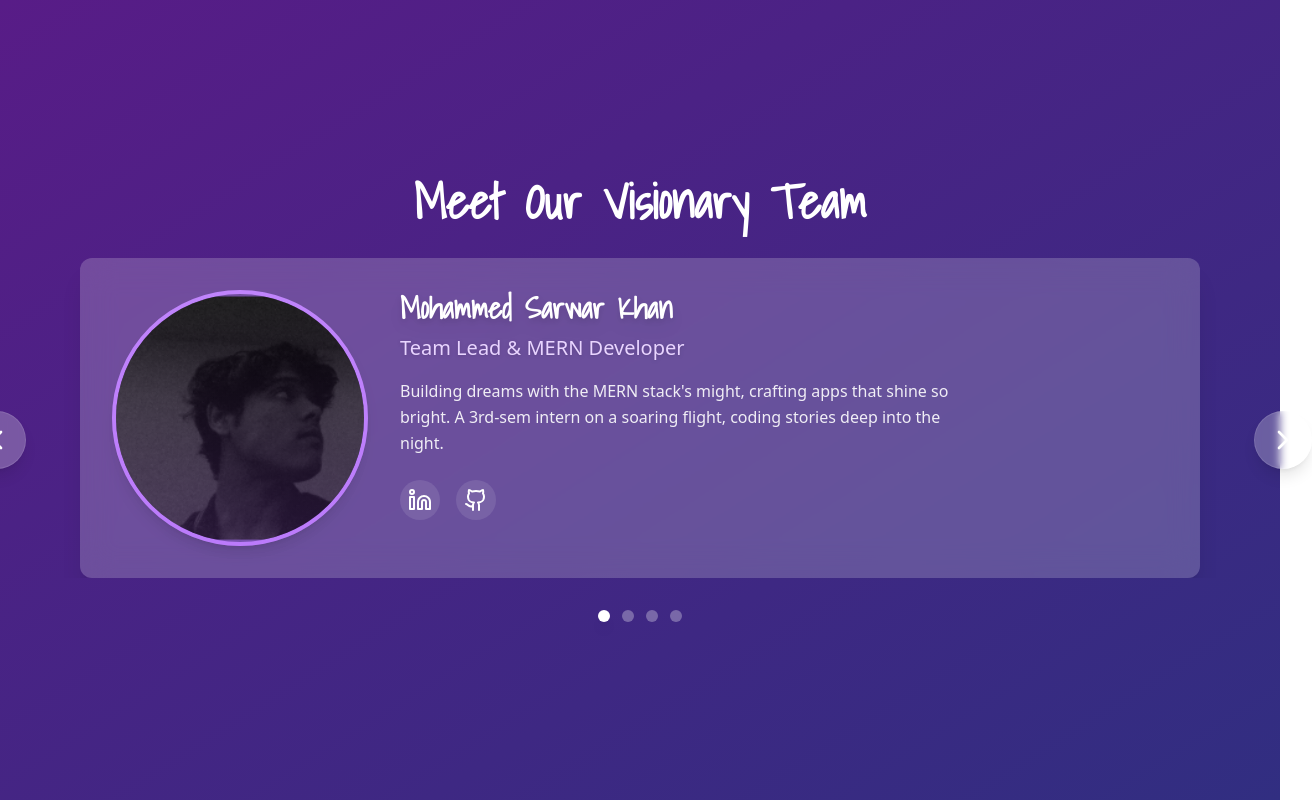
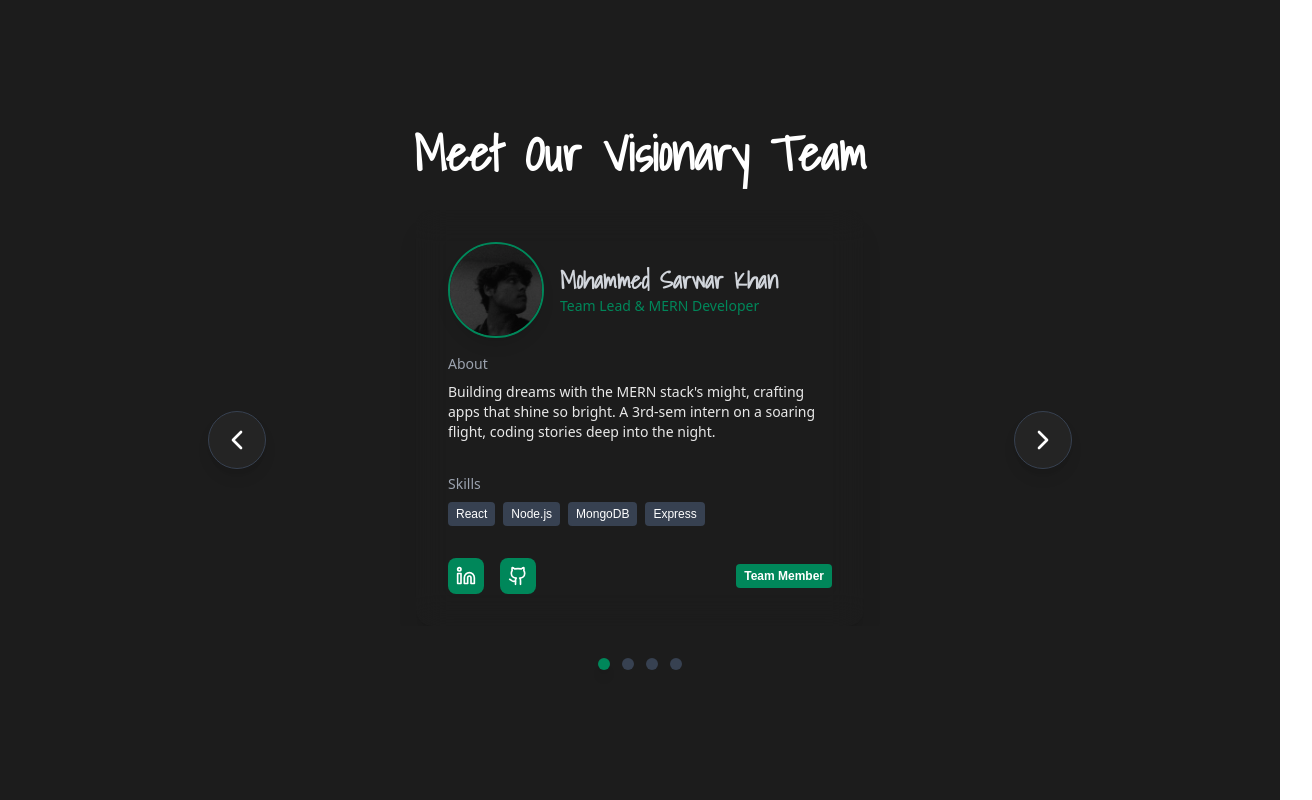
Before and after one commit to talhadevelopes/FlowCare2, a React (Vite) app in the folder Frontend/: page /team in a window 1280 px wide. Shown: the whole page, 1312 px wide, since content can reach past the window. Built offline with nearby package versions, Linux system fonts and the light colour scheme.

Commit message:
Meet our team

```diff
--- a/Frontend/src/components/Landing.jsx
+++ b/Frontend/src/components/Landing.jsx
@@ -642,8 +642,8 @@ const AppFeatureCard = ({ title, description, icon }) => {
 
 const PartnerLogo = ({ name }) => {
   return (
-    <div className="bg-gray-100 dark:bg-gray-700 h-20 rounded-lg flex items-center justify-center">
-      <span className="text-gray-200 dark:text-gray-400 font-medium">{name}</span>
+    <div className="bg-gray-200 dark:bg-gray-700 h-20 rounded-lg flex items-center justify-center">
+      <span className="text-gray-100 dark:text-gray-400 font-medium">{name}</span>
     </div>
   );
 };
--- a/Frontend/src/components/ModernTeamShowcase.jsx
+++ b/Frontend/src/components/ModernTeamShowcase.jsx
@@ -1,218 +1,3 @@
-// import React, { useState, useRef, useEffect } from 'react'
-// import { motion, AnimatePresence } from 'framer-motion'
-// import { ChevronLeft, ChevronRight, Linkedin, Github } from 'lucide-react'
-
-
-
-// const teamMembers = [
-//   {
-//     id: 1,
-//     name: "Mohammed Sarwar Khan",
-//     role: "Team Lead & MERN Developer",
-//     image: "../../public/images/Sarwar.png?height=400&width=300",
-//     bio: "Building dreams with the MERN stack's might, crafting apps that shine so bright. A 3rd-sem intern on a soaring flight, coding stories deep into the night.",
-//     linkedin: "https://www.linkedin.com/in/mohammed-sarwar-khan",
-//     github: "https://www.github.com/Mohfazam",
-//     isLead: true
-//   },
-//   {
-//     id: 2,
-//     name: "Mohammed Talha Ahmed Siddique",
-//     role: "Full Stack developer",
-//     image: "/placeholder.svg?height=400&width=300",
-//     bio: "You dont know me, but your wife does, and the nigga who complained about me - bruh your mom loves pan cakes right?",
-//     linkedin: "https://www.linkedin.com/in/mohammed-talha-ahmed-6871a42ab/?utm_source=share&utm_campaign=share_via&utm_content=profile&utm_medium=android_app",
-//     isLead: false
-//   },
-//   {
-//     id: 3,
-//     name: "Mohammed Nouman",
-//     role: "Front-End developer",
-//     image: "../../public/images/nouman.jpeg?height=400&width=300",
-//     bio: "Hi, I'm Mohammed Nouman! I'm currently in my 3rd semester of IT engineering, diving deep into DevOps while sharpening my Full Stack skills. When I’m not coding, I’m either watching Hollywood action films or enjoying some thrilling sports moments. 🚀🎥⚽",
-//     linkedin: "https://www.linkedin.com/in/mohammed-nouman-3320a7279/?utm_source=share&utm_campaign=share_via&utm_content=profile&utm_medium=android_app",
-//     isLead: false
-//   },
-//   {
-//     id: 4,
-//     name: "Juwairiyyah ahmed",
-//     role: "Famale Eligibility ke liye hai sirf",
-//     image: "../../public/images/women.png?height=400&width=300",
-//     bio: "a 3rd-semester engineering student with a creative flair for design and a deep passion for technology. Alongside my studies, I’m working as a graphic designer, blending creativity and technical skills to bring ideas to life.",
-//     linkedin: "https://www.linkedin.com/in/juwairiyyah-ahmed-0bb4ab260/",
-//     isLead: false
-//   }
-// ]
-
-// export function ModernTeamShowcase() {
-//   const [currentIndex, setCurrentIndex] = useState(0)
-//   const containerRef = useRef(null)
-
-//   useEffect(() => {
-//     const container = containerRef.current
-//     if (container) {
-//       const handleScroll = () => {
-//         const scrollPosition = container.scrollLeft
-//         const itemWidth = container.offsetWidth
-//         const newIndex = Math.round(scrollPosition / itemWidth)
-//         setCurrentIndex(newIndex)
-//       }
-
-//       container.addEventListener('scroll', handleScroll)
-//       return () => container.removeEventListener('scroll', handleScroll)
-//     }
-//   }, [])
-
-//   const scrollTo = (index) => {
-//     if (containerRef.current) {
-//       const newScrollPosition = index * containerRef.current.offsetWidth
-//       containerRef.current.scrollTo({
-//         left: newScrollPosition,
-//         behavior: 'smooth'
-//       })
-//     }
-//     setCurrentIndex(index)
-//   }
-
-//   return (
-//     <div className="bg-gradient-to-br from-purple-900 to-indigo-900 min-h-screen flex flex-col items-center justify-center p-4 md:p-8">
-//       <motion.h1
-//         initial={{ y: -50, opacity: 0 }}
-//         animate={{ y: 0, opacity: 1 }}
-//         transition={{ duration: 0.8, ease: "easeOut" }}
-//         className="text-4xl md:text-5xl font-bold text-white mb-8 text-center"
-//       >
-//         Meet Our Visionary Team
-//       </motion.h1>
-
-//       <div className="relative w-full max-w-[90vw] md:max-w-6xl mx-auto">
-//         <motion.button
-//           whileHover={{ scale: 1.1, backgroundColor: 'rgba(255, 255, 255, 0.3)' }}
-//           whileTap={{ scale: 0.9 }}
-//           className="absolute -left-16 md:-left-24 top-1/2 transform -translate-y-1/2 bg-white/25 hover:bg-white/30 rounded-full p-3 backdrop-blur-sm shadow-lg border border-white/10 z-10"
-//           onClick={() => scrollTo(Math.max(0, currentIndex - 1))}
-//           aria-label="Previous team member"
-//         >
-//           <ChevronLeft className="w-8 h-8 text-white" />
-//         </motion.button>
-
-//         <motion.button
-//           whileHover={{ scale: 1.1, backgroundColor: 'rgba(255, 255, 255, 0.3)' }}
-//           whileTap={{ scale: 0.9 }}
-//           className="absolute -right-16 md:-right-24 top-1/2 transform -translate-y-1/2 bg-white/25 hover:bg-white/30 rounded-full p-3 backdrop-blur-sm shadow-lg border border-white/10 z-10"
-//           onClick={() => scrollTo(Math.min(teamMembers.length - 1, currentIndex + 1))}
-//           aria-label="Next team member"
-//         >
-//           <ChevronRight className="w-8 h-8 text-white" />
-//         </motion.button>
-
-//         <div
-//           ref={containerRef}
-//           className="flex overflow-x-scroll snap-x snap-mandatory scrollbar-hide"
-//           style={{ scrollbarWidth: 'none', msOverflowStyle: 'none' }}
-//         >
-//           {teamMembers.map((member, index) => (
-//             <div
-//               key={member.id}
-//               className="w-full flex-shrink-0 snap-center px-4"
-//             >
-//               <AnimatePresence mode="wait" initial={false}>
-//                 {currentIndex === index && (
-//                   <motion.div
-//                     key={member.id}
-//                     initial={{ opacity: 0, scale: 0.9 }}
-//                     animate={{ opacity: 1, scale: 1 }}
-//                     exit={{ opacity: 0, scale: 0.9 }}
-//                     transition={{ duration: 0.5 }}
-//                     className="bg-white/20 backdrop-blur-lg rounded-xl p-6 md:p-8 flex flex-col md:flex-row items-center md:items-start gap-6 md:gap-8 shadow-xl"
-//                   >
-//                     <motion.div
-//                       className="relative w-48 h-48 md:w-64 md:h-64"
-//                       whileHover={{ scale: 1.05 }}
-//                       whileTap={{ scale: 0.95 }}
-//                     >
-//                       <motion.img
-//                         src={member.image}
-//                         alt={member.name}
-//                         className="w-full h-full rounded-full object-cover border-4 border-purple-400 shadow-lg"
-//                       />
-//                       <div className="absolute inset-0 rounded-full bg-gradient-to-t from-purple-500/20 to-transparent" />
-//                     </motion.div>
-//                     <div className="flex flex-col items-center md:items-start max-w-xl">
-//                       <h2 className="text-2xl md:text-3xl font-bold text-white mb-2 drop-shadow-lg">
-//                         {member.name}
-//                       </h2>
-//                       <p className="text-lg md:text-xl text-purple-200 mb-4 drop-shadow">
-//                         {member.role}
-//                       </p>
-//                       <p className="text-white/90 text-center md:text-left mb-6 leading-relaxed">
-//                         {member.bio}
-//                       </p>
-//                       <div className="flex space-x-4">
-//                         <motion.a
-//                           href={member.linkedin}
-//                           target="_blank"
-//                           rel="noopener noreferrer"
-//                           className="text-white hover:text-purple-300 transition-colors p-2 bg-white/10 rounded-full hover:bg-white/20"
-//                           whileHover={{ scale: 1.1 }}
-//                           whileTap={{ scale: 0.9 }}
-//                         >
-//                           <Linkedin size={24} />
-//                         </motion.a>
-//                         {member.isLead && (
-//                           <motion.a
-//                             href={member.github}
-//                             target="_blank"
-//                             rel="noopener noreferrer"
-//                             className="text-white hover:text-purple-300 transition-colors p-2 bg-white/10 rounded-full hover:bg-white/20"
-//                             whileHover={{ scale: 1.1 }}
-//                             whileTap={{ scale: 0.9 }}
-//                           >
-//                             <Github size={24} />
-//                           </motion.a>
-//                         )}
-//                       </div>
-//                     </div>
-//                   </motion.div>
-//                 )}
-//               </AnimatePresence>
-//             </div>
-//           ))}
-//         </div>
-
-//         <div className="flex justify-center mt-8 space-x-3">
-//           {teamMembers.map((_, index) => (
-//             <motion.button
-//               key={index}
-//               onClick={() => scrollTo(index)}
-//               className={`w-3 h-3 rounded-full transition-all focus:outline-none focus:ring-2 focus:ring-purple-400 ${
-//                 index === currentIndex
-//                   ? 'bg-white shadow-lg'
-//                   : 'bg-white/30 hover:bg-white/50'
-//               }`}
-//               whileHover={{ scale: 1.2 }}
-//               whileTap={{ scale: 0.8 }}
-//               aria-label={`Go to team member ${index + 1}`}
-//             />
-//           ))}
-//         </div>
-//       </div>
-//     </div>
-//   )
-// }
-
-
-
-
-
-
-
-
-
-
-
-
-
 import React, { useState, useRef, useEffect } from 'react'
 import { motion, AnimatePresence } from 'framer-motion'
 import { ChevronLeft, ChevronRight, Linkedin, Github } from 'lucide-react'
@@ -220,7 +5,7 @@ import { ChevronLeft, ChevronRight, Linkedin, Github } from 'lucide-react'
 // Import images
 import sarwarImage from '../../public/images/sarwar.png'
 import noumanImage from '../../public/images/nouman.jpeg'
-import womenImage from '../../public/images/women.png'
+import womenImage from '../../public/images/women.jpeg'
 import talhaImage from '../../public/images/talha.jpeg'
 
 const teamMembers = [
@@ -294,7 +79,7 @@ export function ModernTeamShowcase() {
   }
 
   return (
-    <div className="bg-gradient-to-br from-purple-900 to-indigo-900 min-h-screen flex flex-col items-center justify-center p-4 md:p-8">
+    <div className="bg-[#1c1c1c] min-h-screen flex flex-col items-center justify-center p-4 md:p-8">
       <motion.h1
         initial={{ y: -50, opacity: 0 }}
         animate={{ y: 0, opacity: 1 }}
@@ -304,11 +89,11 @@ export function ModernTeamShowcase() {
         Meet Our Visionary Team
       </motion.h1>
 
-      <div className="relative w-full max-w-[90vw] md:max-w-6xl mx-auto">
+      <div className="relative w-full max-w-[90vw] md:max-w-2xl mx-auto">
         <motion.button
           whileHover={{ scale: 1.1, backgroundColor: 'rgba(255, 255, 255, 0.3)' }}
           whileTap={{ scale: 0.9 }}
-          className="absolute -left-16 md:-left-24 top-1/2 transform -translate-y-1/2 bg-white/25 hover:bg-white/30 rounded-full p-3 backdrop-blur-sm shadow-lg border border-white/10 z-10"
+          className="absolute -left-16 md:-left-24 top-1/2 transform -translate-y-1/2 bg-[#242424] hover:bg-[#2a2a2a] rounded-full p-3 shadow-lg border border-gray-700 z-10"
           onClick={() => scrollTo(Math.max(0, currentIndex - 1))}
           aria-label="Previous team member"
         >
@@ -318,7 +103,7 @@ export function ModernTeamShowcase() {
         <motion.button
           whileHover={{ scale: 1.1, backgroundColor: 'rgba(255, 255, 255, 0.3)' }}
           whileTap={{ scale: 0.9 }}
-          className="absolute -right-16 md:-right-24 top-1/2 transform -translate-y-1/2 bg-white/25 hover:bg-white/30 rounded-full p-3 backdrop-blur-sm shadow-lg border border-white/10 z-10"
+          className="absolute -right-16 md:-right-24 top-1/2 transform -translate-y-1/2 bg-[#242424] hover:bg-[#2a2a2a] rounded-full p-3 shadow-lg border border-gray-700 z-10"
           onClick={() => scrollTo(Math.min(teamMembers.length - 1, currentIndex + 1))}
           aria-label="Next team member"
         >
@@ -342,54 +127,64 @@ export function ModernTeamShowcase() {
                     initial={{ opacity: 0, scale: 0.9 }}
                     animate={{ opacity: 1, scale: 1 }}
                     exit={{ opacity: 0, scale: 0.9 }}
+                    whileHover={{ scale: 1.05, transition: { duration: 0.2 } }}
                     transition={{ duration: 0.5 }}
-                    className="bg-white/20 backdrop-blur-lg rounded-xl p-6 md:p-8 flex flex-col md:flex-row items-center md:items-start gap-6 md:gap-8 shadow-xl"
+                    className="backdrop-blur-lg rounded-2xl overflow-hidden shadow-xl max-w-md mx-auto cursor-pointer"
                   >
-                    <motion.div
-                      className="relative w-48 h-48 md:w-64 md:h-64"
-                      whileHover={{ scale: 1.05 }}
-                      whileTap={{ scale: 0.95 }}
-                    >
+                    <div className="p-6 md:p-8 flex flex-col gap-4">
+                      <div className="w-full flex items-center gap-4">
                         <img
                           src={member.image}
                           alt={member.name}
-                        className="w-full h-full rounded-full object-cover border-4 border-purple-400 shadow-lg"
+                          className="w-24 h-24 rounded-full object-cover border-2 border-[#00875A] shadow-lg"
                         />
-                      <div className="absolute inset-0 rounded-full bg-gradient-to-t from-purple-500/20 to-transparent" />
-                    </motion.div>
-                    <div className="flex flex-col items-center md:items-start max-w-xl">
-                      <h2 className="text-2xl md:text-3xl font-bold text-white mb-2 drop-shadow-lg">
-                        {member.name}
-                      </h2>
-                      <p className="text-lg md:text-xl text-purple-200 mb-4 drop-shadow">
-                        {member.role}
-                      </p>
-                      <p className="text-white/90 text-center md:text-left mb-6 leading-relaxed">
-                        {member.bio}
-                      </p>
+                        <div>
+                          <h2 className="text-2xl font-bold text-gray-300">{member.name}</h2>
+                          <p className="text-sm text-[#00875A]">{member.role}</p>
+                        </div>
+                      </div>
+
+                      <div className="w-full">
+                        <p className="text-sm text-gray-400 mb-2">About</p>
+                        <p className="text-white/90 text-sm">{member.bio}</p>
+                      </div>
+                      <div className="w-full mt-4">
+                        <p className="text-sm text-gray-400 mb-2">Skills</p>
+                        <div className="flex flex-wrap gap-2">
+                          {['React', 'Node.js', 'MongoDB', 'Express'].map((skill) => (
+                            <span key={skill} className="bg-gray-700 text-white text-xs px-2 py-1 rounded">
+                              {skill}
+                            </span>
+                          ))}
+                        </div>
+                      </div>
+
+                      <div className="flex items-center justify-between w-full mt-4">
                         <div className="flex space-x-4">
                           <motion.a
                             href={member.linkedin}
                             target="_blank"
                             rel="noopener noreferrer"
-                          className="text-white hover:text-purple-300 transition-colors p-2 bg-white/10 rounded-full hover:bg-white/20"
+                            className="bg-[#00875A] hover:bg-[#00976A] text-white p-2 rounded-lg transition-colors"
                             whileHover={{ scale: 1.1 }}
                             whileTap={{ scale: 0.9 }}
                           >
-                          <Linkedin size={24} />
+                            <Linkedin size={20} />
                           </motion.a>
                           {member.isLead && (
                             <motion.a
                               href={member.github}
                               target="_blank"
                               rel="noopener noreferrer"
-                            className="text-white hover:text-purple-300 transition-colors p-2 bg-white/10 rounded-full hover:bg-white/20"
+                              className="bg-[#00875A] hover:bg-[#00976A] text-white p-2 rounded-lg transition-colors"
                               whileHover={{ scale: 1.1 }}
                               whileTap={{ scale: 0.9 }}
                             >
-                            <Github size={24} />
+                              <Github size={20} />
                             </motion.a>
                           )}
+                        </div>
+                        <span className="bg-[#00875A] text-white text-xs font-semibold px-2 py-1 rounded">Team Member</span>
                       </div>
                     </div>
                   </motion.div>
@@ -404,10 +199,10 @@ export function ModernTeamShowcase() {
             <motion.button
               key={index}
               onClick={() => scrollTo(index)}
-              className={`w-3 h-3 rounded-full transition-all focus:outline-none focus:ring-2 focus:ring-purple-400 ${
+              className={`w-3 h-3 rounded-full transition-all focus:outline-none focus:ring-2 focus:ring-[#00875A] ${
                 index === currentIndex
-                  ? 'bg-white shadow-lg'
-                  : 'bg-white/30 hover:bg-white/50'
+                  ? 'bg-[#00875A] shadow-lg'
+                  : 'bg-gray-700 hover:bg-gray-600'
               }`}
               whileHover={{ scale: 1.2 }}
               whileTap={{ scale: 0.8 }}
```
Also changed, not shown: Frontend/public/images/women.jpeg (added), 1 other file (tests, documents, lock files or other folders). Lines whose indentation alone changed are shown as unchanged.
